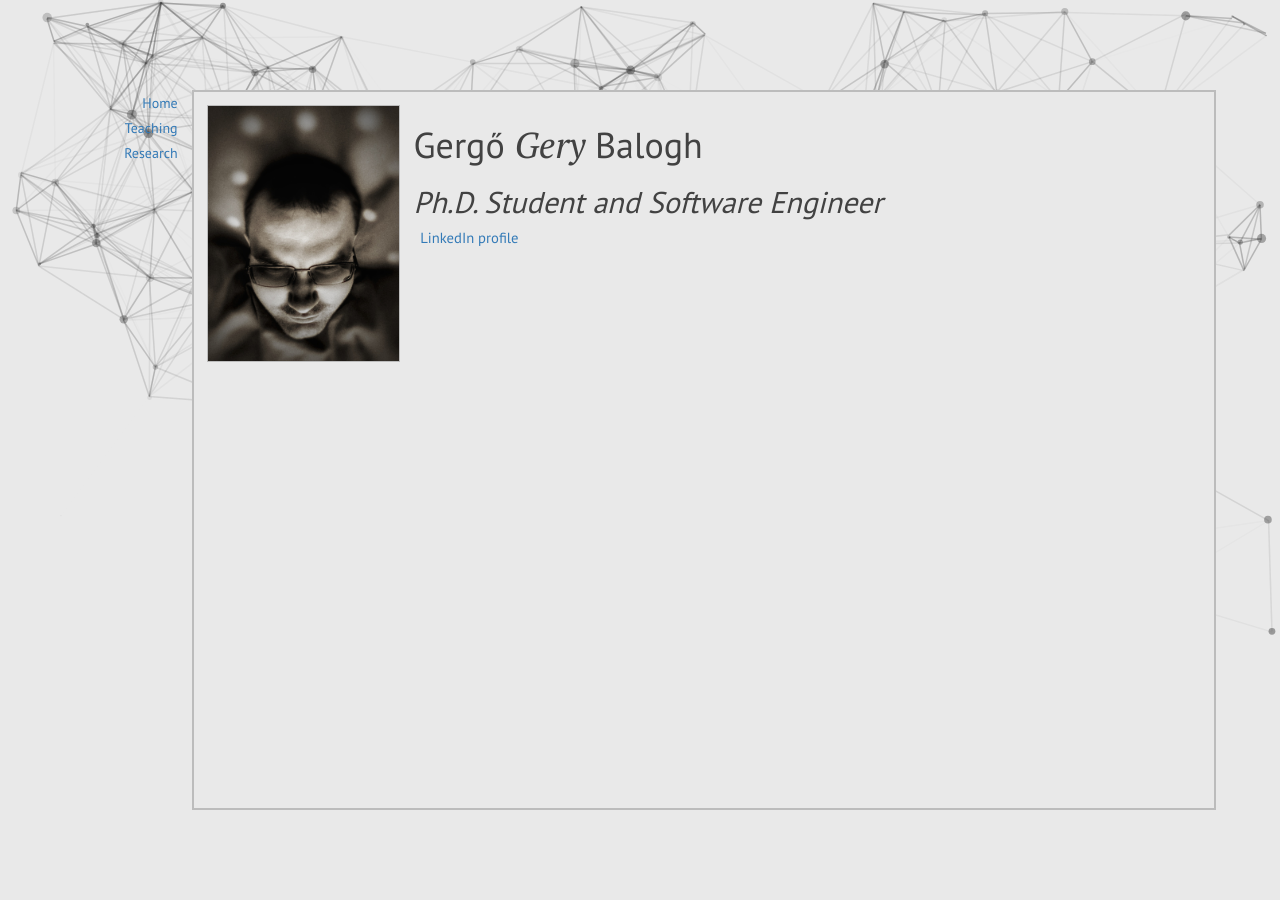
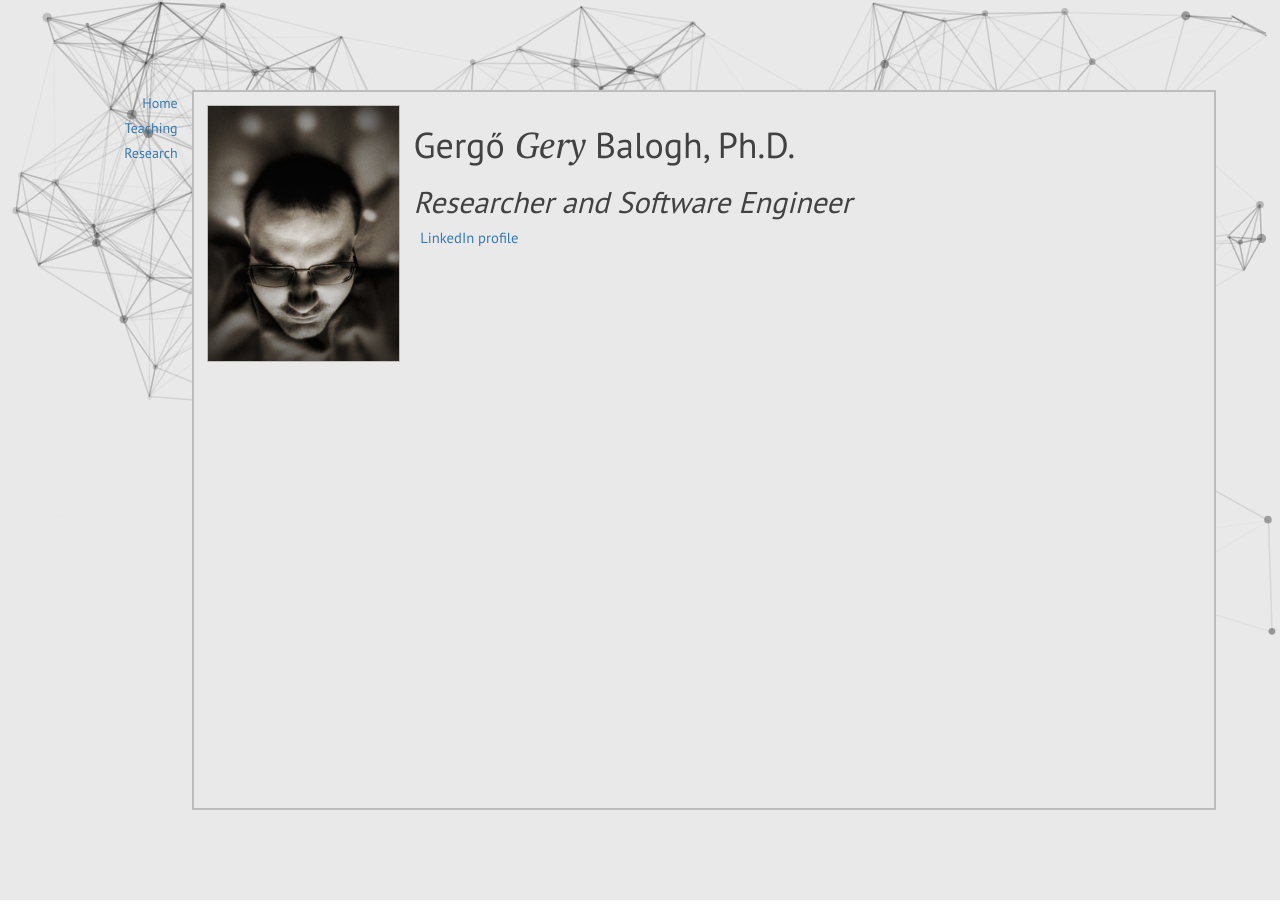
Before and after one commit to geryxyz/geryxyz, a Jekyll site: the page built from index.html, in a window 1280 px wide. Built offline with Jekyll 4.4.1, drawn with Linux system fonts in a browser that asks for light colours; nearby versions of some CDN libraries; some web fonts are replaced; library files that are not in the unit come from our copies.

Commit message:
updating job on main page

```diff
--- a/index.html
+++ b/index.html
@@ -2,7 +2,7 @@
 layout: page
 ---
 <img class="ico" src="images/geryed.jpeg"/>
-<h1>Gergő <span class="emph">Gery</span> Balogh</h1>
-<h2>Ph.D. Student and Software Engineer</h2>
+<h1>Gergő <span class="emph">Gery</span> Balogh, Ph.D.</h1>
+<h2>Researcher and Software Engineer</h2>
 <p><a href="https://www.linkedin.com/in/geryxyz/">LinkedIn profile</a>
 <!--<p><span class="quote">"I don't know anything, but I do know that everything is interesting if you go into it deeply enough."</span></p>-->
```
